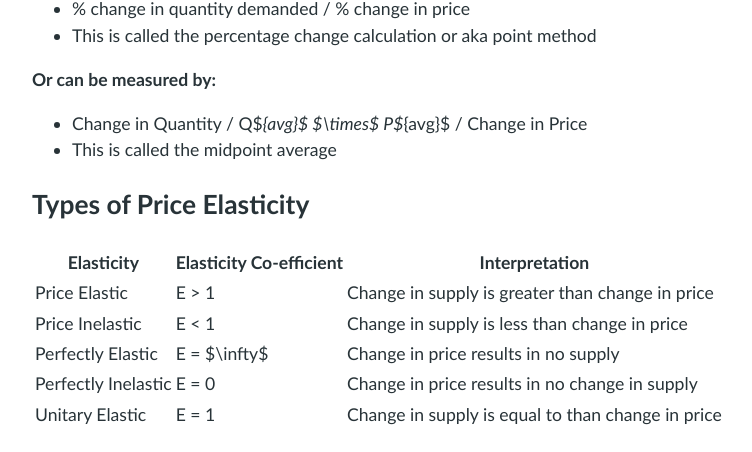
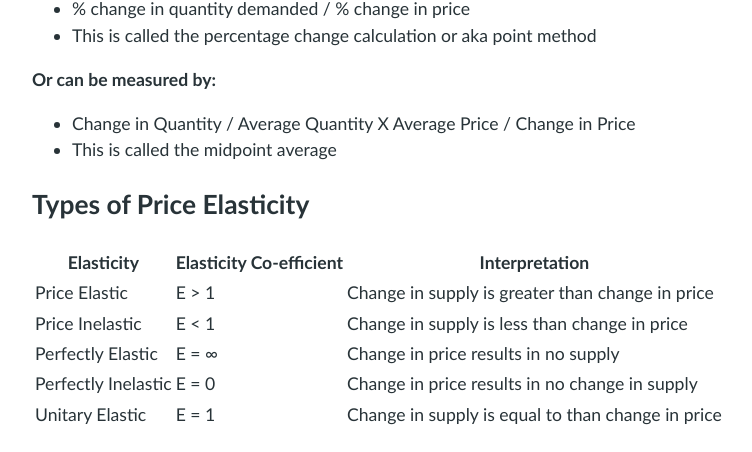
Before and after one commit to Pi-thagoras/the-chicken-pen, a Jekyll site: the page built from Price-Elasticity.md, in a window 1280 px wide and 900 px high, scrolled down 353 px. Shown: the part 147-599 px from the top of the window, without its empty margins (96-848 px from the left). Built offline with Jekyll 4.4.1, drawn with Linux system fonts in a browser that asks for light colours.

Commit message:
vault backup: 2023-04-10 10:06:19

```diff
--- a/Price-Elasticity.md
+++ b/Price-Elasticity.md
@@ -14,7 +14,7 @@ Price Elasticity is how responsive we are to certain changes in price of goods.
 - This is called the percentage change calculation or aka point method
 
 **Or can be measured by:**
-- Change in Quantity / Q$_{avg}$  $\times$  P$_{avg}$ / Change in Price
+- Change in Quantity / Average Quantity  X  Average Price / Change in Price
 - This is called the midpoint average
 
 
@@ -24,7 +24,7 @@ Price Elasticity is how responsive we are to certain changes in price of goods.
 | ------------------- | ----------------------- | ------------------------------------------------- |
 | Price Elastic       | E > 1                   | Change in supply is greater than change in price  |
 | Price Inelastic     | E < 1                   | Change in supply is less than change in price     |
-| Perfectly Elastic   | E = $\infty$            | Change in price results in no supply              |
+| Perfectly Elastic   | E = ∞                   | Change in price results in no supply              |
 | Perfectly Inelastic | E = 0                   | Change in price results in no change in supply    |
 | Unitary Elastic     | E = 1                   | Change in supply is equal to than change in price |
 
```
